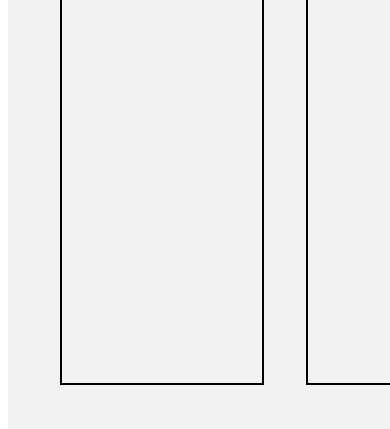
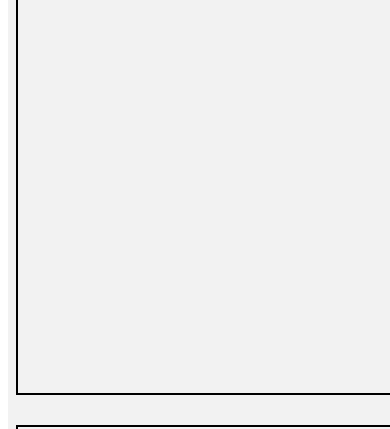
Before and after one commit to nattsnb/ja-to-do-list, a plain HTML site: page index.html in a window 390 px wide. Shown: the part 212-641 px from the top of the page. Drawn offline with Linux system fonts and the light colour scheme.

Commit message:
added basic RWD and mobile view adjustments

```diff
--- a/index.html
+++ b/index.html
@@ -2,7 +2,7 @@
 <html lang="en">
 <head>
   <meta charset="utf-8">
-  <meta name="viewport" content="width=device-width">
+  <meta name="viewport" content="width=device-width, initial-scale=1">
   <title>to do list</title>
   <link href="style.css" rel="stylesheet" type="text/css" />
   <link rel="stylesheet" href="https://fonts.googleapis.com/icon?family=Material+Icons">
--- a/style.css
+++ b/style.css
@@ -6,6 +6,10 @@
     width: 800px;
     height: 634px;
     background-color: #F2F2F2;
+
+    @media (max-width: 800px) {
+        height: auto;
+    }
 }
 
 #input-section {
@@ -33,6 +37,11 @@
     display: flex;
     justify-content: space-evenly;
     padding: 0 10px 0 10px;
+
+    @media (max-width: 800px) {
+        flex-direction: column;
+        align-items: center;
+    }
 }
 
 .column {
@@ -41,6 +50,12 @@
     border: 2px solid;
     display: flex;
     flex-direction: column;
+
+    @media (max-width: 800px) {
+        width: 100%;
+        height: 450px;
+        margin-bottom: 30px;
+    }
 }
 
 .column-title-wrapper {
```
